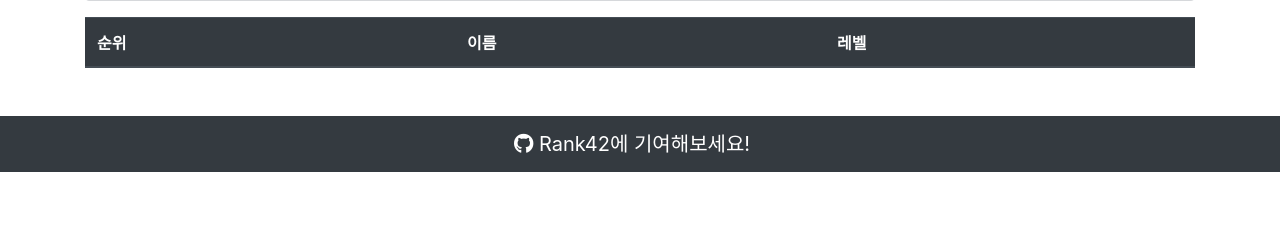
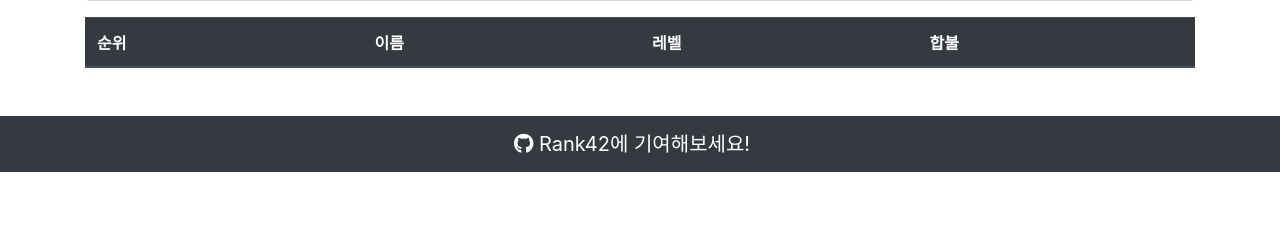
Before and after one commit to progresshans/seoul42-v1, a Django app: page /piscine/ in a window 1280 px wide. Shown: the part 105-356 px from the top of the page. Run offline with Django 3.2, Linux system fonts and the light colour scheme; lists and menus that the app fills with data are empty; some libraries are stand-ins or nearby versions.

Commit message:
피신 합불 여부 추가

```diff
--- a/rank42/piscine/models.py
+++ b/rank42/piscine/models.py
@@ -19,6 +19,7 @@ class PiscineFtUser(models.Model):
 	is_public: bool = models.BooleanField(verbose_name="공개여부", default=False)
 	piscine_level = models.DecimalField(verbose_name="피씬레벨", max_digits=4, decimal_places=2)
 	piscine_projects = models.ManyToManyField(PiscineProject, blank=True)
+	is_pass = models.BooleanField(verbose_name="합격여부", default=False)
 	created_at: datetime = models.DateTimeField(auto_now_add=True)
 	updated_at: datetime = models.DateTimeField(auto_now=True)
 
--- a/rank42/piscine/views.py
+++ b/rank42/piscine/views.py
@@ -66,6 +66,8 @@ class UpdatePiscineFtUser(SuperUserCheckMixin, View):
 			if self.is_one_hour(piscine_ft_user.updated_at):
 				detail_data = ft_api.get_data(url=f'users/{piscine_ft_user.id}')
 				piscine_ft_user.piscine_level = Decimal(detail_data["cursus_users"][0]["level"])
+				if len(detail_data["cursus_users"]) == 2:
+					piscine_ft_user.is_pass = True
 				piscine_ft_user.save()
 		return render(request, "piscine/piscine_manage_complete.html", {"task": "피신 유저의 정보를 업데이트 했습니다."})
 
--- a/rank42/templates/piscine/piscine_list.html
+++ b/rank42/templates/piscine/piscine_list.html
@@ -10,6 +10,7 @@
                 <th scope="col">순위</th>
                 <th scope="col">이름</th>
                 <th scope="col">레벨</th>
+                <th scope="col">합불</th>
             </tr>
         </thead>
         <tbody>
@@ -18,6 +19,11 @@
                     <th scope="row">{{ forloop.counter }}</th>
                     <td><a href="https://profile.intra.42.fr/users/{{ piscine_ft_user.login }}">{{ piscine_ft_user.login }}</a></td>
                     <td>{{ piscine_ft_user.piscine_level }}</td>
+                    {% if piscine_ft_user.is_pass == True %}
+                        <td>합</td>
+                    {% else %}
+                        <td>불</td>
+                    {% endif %}
                 </tr>
             {% endfor %}
         </tbody>
```
Also changed, not shown: rank42/piscine/migrations/0007_piscineftuser_is_pass.py (added).
